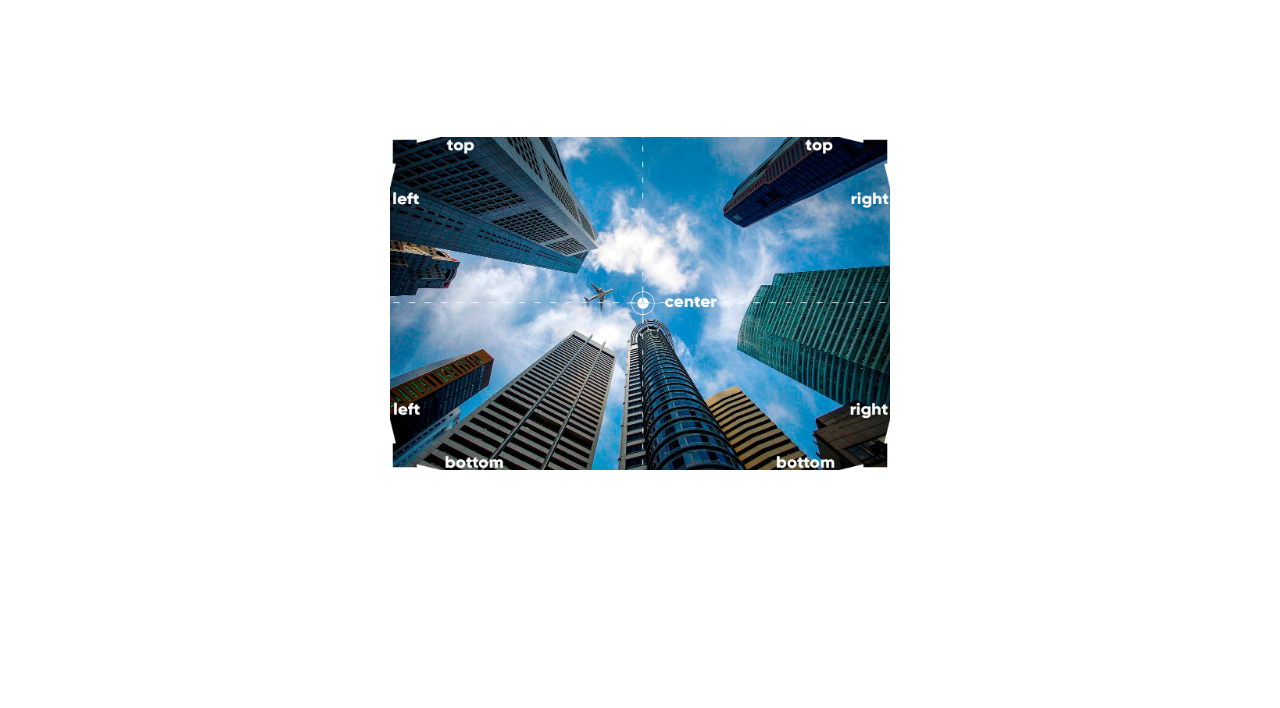
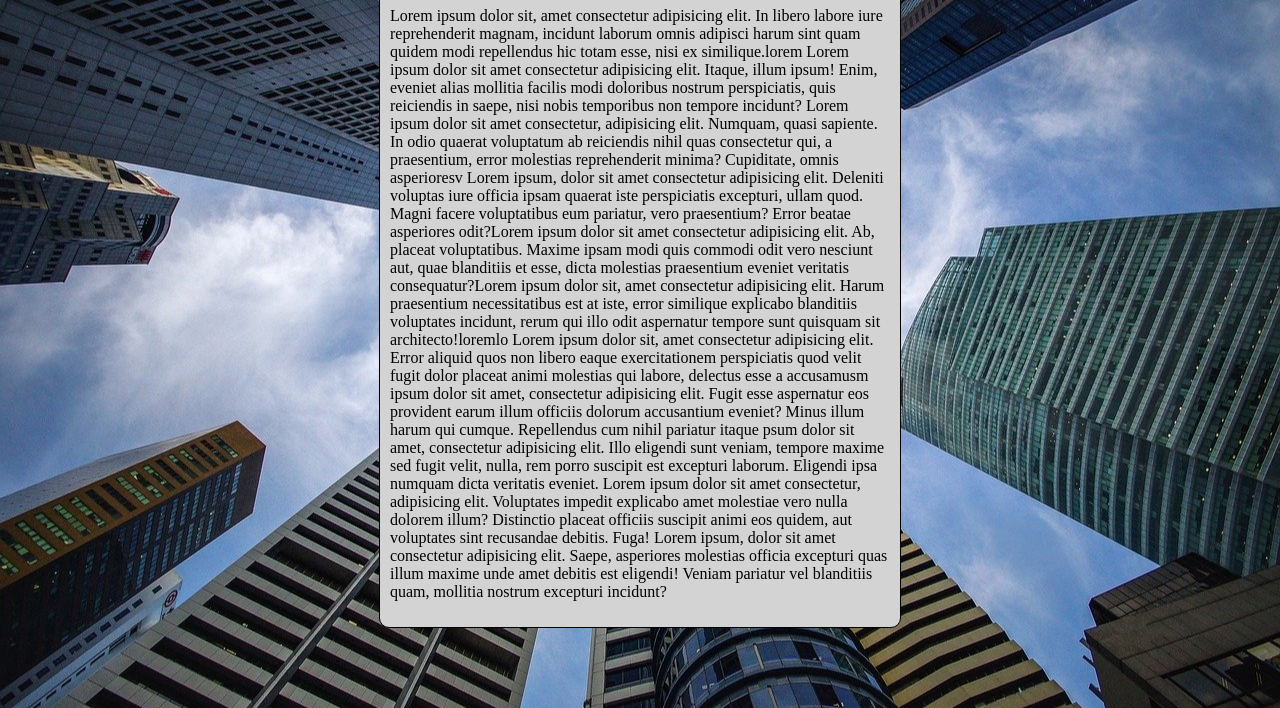
Before and after one commit to paulo-Dk/html_css, a plain HTML site: page ex022/fundo004.html in a window 1280 px wide. Shown: the part 92-800 px from the top of the page. Drawn offline with Linux system fonts and the light colour scheme.

Commit message:
fundo004 atualizado

```diff
--- a/ex022/fundo004.html
+++ b/ex022/fundo004.html
@@ -8,16 +8,40 @@
     <style>
         body {
             height: 97vh;
-            background-image: url(imagens/wallpaper003.jpg);
-            background-size: 500px;
+            background-color: black;
+            background-image: url(imagens/wallpaper002.jpg);
             background-repeat: no-repeat;
             background-position: center center;
+            background-size: cover;
+
+        }
+
+        /* background-size tamanho em px, %  e opções contain(exibe 100% da imagem na tela sem distorcer, mas colocandos barras laterais ou verticais),cover(cobre todo o espaço fazendo cortes se necessário), auto*/
+
+        div {
+            width: 500px;
+            border: 1px solid black;
+            border-radius: 10px;
+            background-color: lightgray;
+            margin: auto;
+            padding: 10px;
         }
     </style>
 </head>
 
 <body>
 
+    <div>
+        <h1>conteúdo</h1>
+
+        <p>
+            Lorem ipsum dolor sit, amet consectetur adipisicing elit. In libero labore iure reprehenderit magnam, incidunt laborum omnis adipisci harum sint quam quidem modi repellendus hic totam esse, nisi ex similique.lorem
+            Lorem ipsum dolor sit amet consectetur adipisicing elit. Itaque, illum ipsum! Enim, eveniet alias mollitia facilis modi doloribus nostrum perspiciatis, quis reiciendis in saepe, nisi nobis temporibus non tempore incidunt?
+            Lorem ipsum dolor sit amet consectetur, adipisicing elit. Numquam, quasi sapiente. In odio quaerat voluptatum ab reiciendis nihil quas consectetur qui, a praesentium, error molestias reprehenderit minima? Cupiditate, omnis asperioresv Lorem ipsum, dolor sit amet consectetur adipisicing elit. Deleniti voluptas iure officia ipsam quaerat iste perspiciatis excepturi, ullam quod. Magni facere voluptatibus eum pariatur, vero praesentium? Error beatae asperiores odit?Lorem ipsum dolor sit amet consectetur adipisicing elit. Ab, placeat voluptatibus. Maxime ipsam modi quis commodi odit vero nesciunt aut, quae blanditiis et esse, dicta molestias praesentium eveniet veritatis consequatur?Lorem ipsum dolor sit, amet consectetur adipisicing elit. Harum praesentium necessitatibus est at iste, error similique explicabo blanditiis voluptates incidunt, rerum qui illo odit aspernatur tempore sunt quisquam sit architecto!loremlo
+            Lorem ipsum dolor sit, amet consectetur adipisicing elit. Error aliquid quos non libero eaque exercitationem perspiciatis quod velit fugit dolor placeat animi molestias qui labore, delectus esse a accusamusm ipsum dolor sit amet, consectetur adipisicing elit. Fugit esse aspernatur eos provident earum illum officiis dolorum accusantium eveniet? Minus illum harum qui cumque. Repellendus cum nihil pariatur itaque psum dolor sit amet, consectetur adipisicing elit. Illo eligendi sunt veniam, tempore maxime sed fugit velit, nulla, rem porro suscipit est excepturi laborum. Eligendi ipsa numquam dicta veritatis eveniet. Lorem ipsum dolor sit amet consectetur, adipisicing elit. Voluptates impedit explicabo amet molestiae vero nulla dolorem illum? Distinctio placeat officiis suscipit animi eos quidem, aut voluptates sint recusandae debitis. Fuga! Lorem ipsum, dolor sit amet consectetur adipisicing elit. Saepe, asperiores molestias officia excepturi quas illum maxime unde amet debitis est eligendi! Veniam pariatur vel blanditiis quam, mollitia nostrum excepturi incidunt?
+        </p>
+    </div>
+
 </body>
 
 </html>
```
